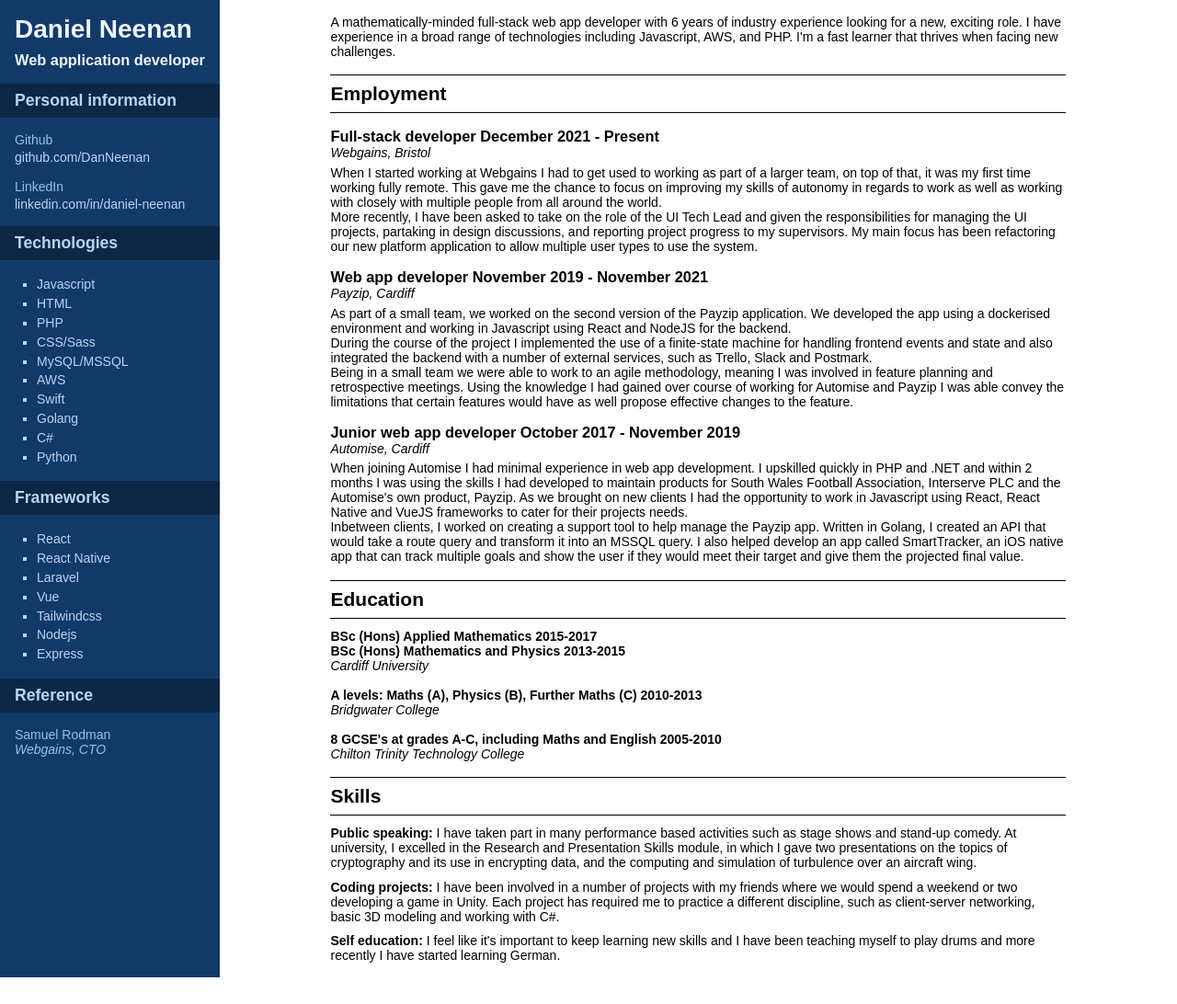
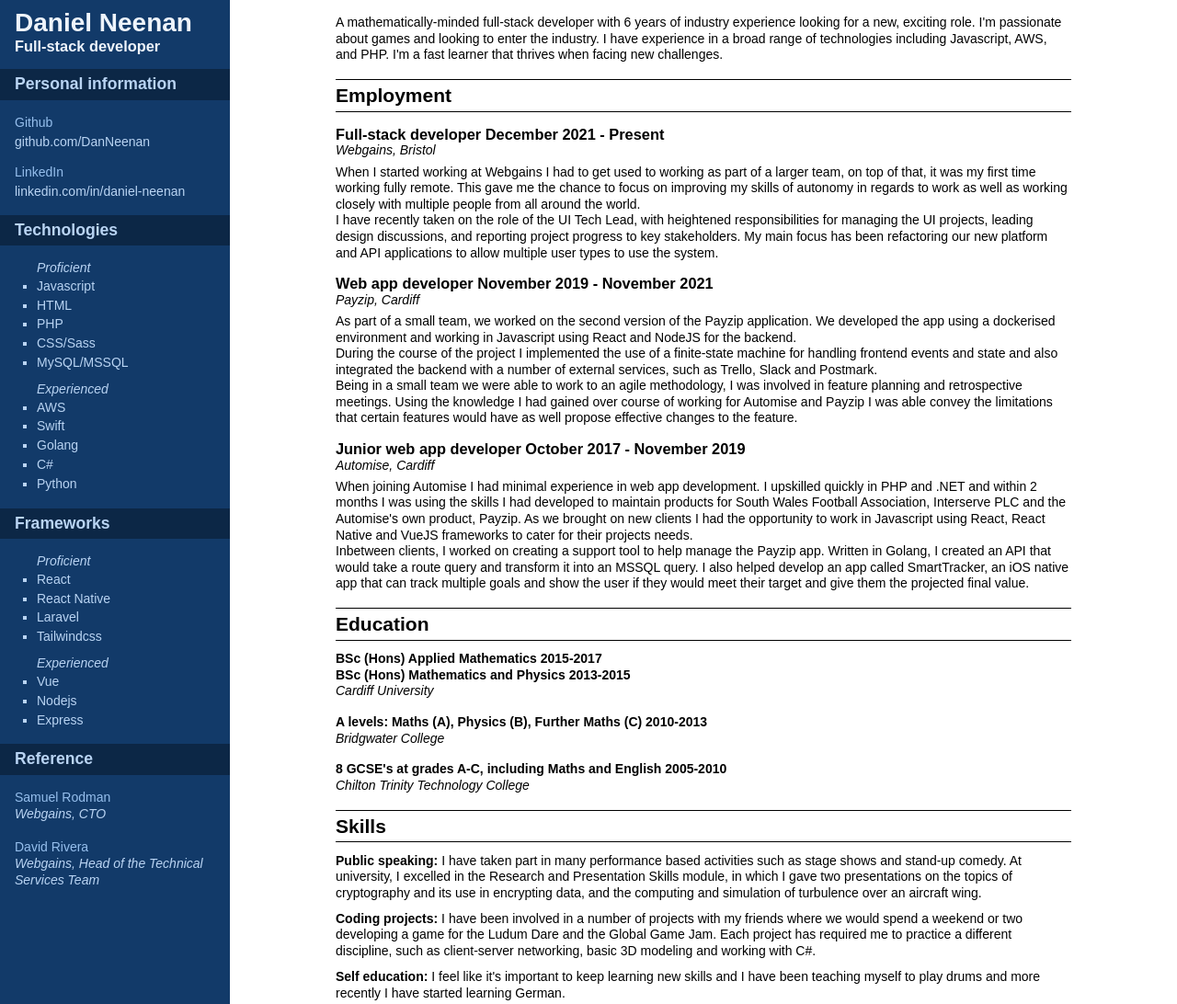
Before and after one commit to DanNeenan/daniel-cv, a plain HTML site: page index.html in a window 1280 px wide. Shown: the top 1092 px of the page at 92% size. Before the commit the page ends 1063 px from the top, so only its background shows below. Drawn offline with Linux system fonts and the light colour scheme.

Commit message:
Commit recent changes

```diff
--- a/index.html
+++ b/index.html
@@ -12,7 +12,7 @@
   <div class="flex">
     <div class="sidebar">
       <h1>Daniel Neenan</h1>
-      <h3>Web application developer</h3>
+      <h3>Full-stack developer</h3>
       <div class="section-title">
         <p>
           Personal information
@@ -29,11 +29,17 @@
         <p>Technologies</p>
       </div>
       <ul>
+        <span class="block italic">
+          Proficient
+        </span>
         <li>Javascript</li>
         <li>HTML</li>
         <li>PHP</li>
         <li>CSS/Sass</li>
         <li>MySQL/MSSQL</li>
+        <span class="pt-sm block italic">
+          Experienced
+        </span>
         <li>AWS</li>
         <li>Swift</li>
         <li>Golang</li>
@@ -45,11 +51,17 @@
         <p>Frameworks</p>
       </div>
       <ul>
+        <span class="block italic">
+          Proficient
+        </span>
         <li>React</li>
         <li>React Native</li>
         <li>Laravel</li>
+        <li>Tailwindcss</li>
+        <span class="pt-sm block italic">
+          Experienced
+        </span>
         <li>Vue</li>
-        <li>Tailwindcss</li>
         <li>Nodejs</li>
         <li>Express</li>
       </ul>
@@ -64,12 +76,18 @@
           Webgains, CTO
         </span>
       </p>
+      <p class="sub-section">
+        David Rivera
+        <span class="block italic">
+          Webgains, Head of the Technical Services Team
+        </span>
+      </p>
     </div>
     <div class="flex w-full justify-center">
       <div class="content">
         <div>
           <p>
-            A mathematically-minded full-stack web app developer with 6 years of industry experience looking for a new, exciting role. I have experience in a broad range of technologies including Javascript, AWS, and PHP. I'm a fast learner that thrives when facing new challenges.
+            A mathematically-minded full-stack developer with 6 years of industry experience looking for a new, exciting role. I'm passionate about games and looking to enter the industry. I have experience in a broad range of technologies including Javascript, AWS, and PHP. I'm a fast learner that thrives when facing new challenges.
           </p>
         </div>
         <div>
@@ -78,14 +96,14 @@
           </h2>
           <div>
             <h3 class="mb-0">
-                Full-stack developer December 2021 - Present
+              Full-stack developer December 2021 - Present
             </h3>
             <p class="italic pb-xs">Webgains, Bristol</p>
             <p>
-              When I started working at Webgains I had to get used to working as part of a larger team, on top of that, it was my first time working fully remote. This gave me the chance to focus on improving my skills of autonomy in regards to work as well as working with closely with multiple people from all around the world.
+              When I started working at Webgains I had to get used to working as part of a larger team, on top of that, it was my first time working fully remote. This gave me the chance to focus on improving my skills of autonomy in regards to work as well as working closely with multiple people from all around the world.
             </p>
             <p>
-              More recently, I have been asked to take on the role of the UI Tech Lead and given the responsibilities for managing the UI projects, partaking in design discussions, and reporting project progress to my supervisors. My main focus has been refactoring our new platform application to allow multiple user types to use the system.
+              I have recently taken on the role of the UI Tech Lead, with heightened responsibilities for managing the UI projects, leading design discussions, and reporting project progress to key stakeholders. My main focus has been refactoring our new platform and API applications to allow multiple user types to use the system.
             </p>
           </div>
           <div>
@@ -100,7 +118,7 @@
               During the course of the project I implemented the use of a finite-state machine for handling frontend events and state and also integrated the backend with a number of external services, such as Trello, Slack and Postmark.
             </p>
             <p>
-              Being in a small team we were able to work to an agile methodology, meaning I was involved in feature planning and retrospective meetings. Using the knowledge I had gained over course of working for Automise and Payzip I was able convey the limitations that certain features would have as well propose effective changes to the feature.
+              Being in a small team we were able to work to an agile methodology, I was involved in feature planning and retrospective meetings. Using the knowledge I had gained over course of working for Automise and Payzip I was able convey the limitations that certain features would have as well propose effective changes to the feature.
             </p>
           </div>
           <div>
@@ -145,7 +163,7 @@
             <span class="semibold">Public speaking:</span> I have taken part in many performance based activities such as stage shows and stand-up comedy. At university, I excelled in the Research and Presentation Skills module, in which I gave two presentations on the topics of cryptography and its use in encrypting data, and the computing and simulation of turbulence over an aircraft wing.
           </p>
           <p class="pb-sm">
-            <span class="semibold">Coding projects:</span> I have been involved in a number of projects with my friends where we would spend a weekend or two developing a game in Unity. Each project has required me to practice a different discipline, such as client-server networking, basic 3D modeling and working with C#.
+            <span class="semibold">Coding projects:</span> I have been involved in a number of projects with my friends where we would spend a weekend or two developing a game for the Ludum Dare and the Global Game Jam. Each project has required me to practice a different discipline, such as client-server networking, basic 3D modeling and working with C#.
           </p>
           <p>
             <span class="semibold">Self education:</span> I feel like it's important to keep learning new skills and I have been teaching myself to play drums and more recently I have started learning German.
--- a/style.css
+++ b/style.css
@@ -8,6 +8,7 @@ body {
   font-size: 14px;
   height: 100vh;
   margin: 0;
+  line-height: 1.1rem;
 }
 
 p {
@@ -50,6 +51,9 @@ span {
 .pb-md {
   padding-bottom: 1rem;
 }
+.pt-sm {
+  padding-top: 0.65rem;
+}
 .pb-sm {
   padding-bottom: 0.65rem;
 }
@@ -68,7 +72,7 @@ span {
 .sidebar {
   background-color: #123a69;
   -webkit-print-color-adjust: exact;
-  white-space: nowrap;
+  max-width: 250px;
   padding: 1rem 0;
   min-height: 100%;
 }
@@ -81,6 +85,10 @@ span {
   font-weight: 600;
   margin-top: 1rem;
   font-size: 1.1rem;
+}
+
+.sidebar span {
+  color: #b9d4f3;
 }
 
 .sidebar > p,
```
